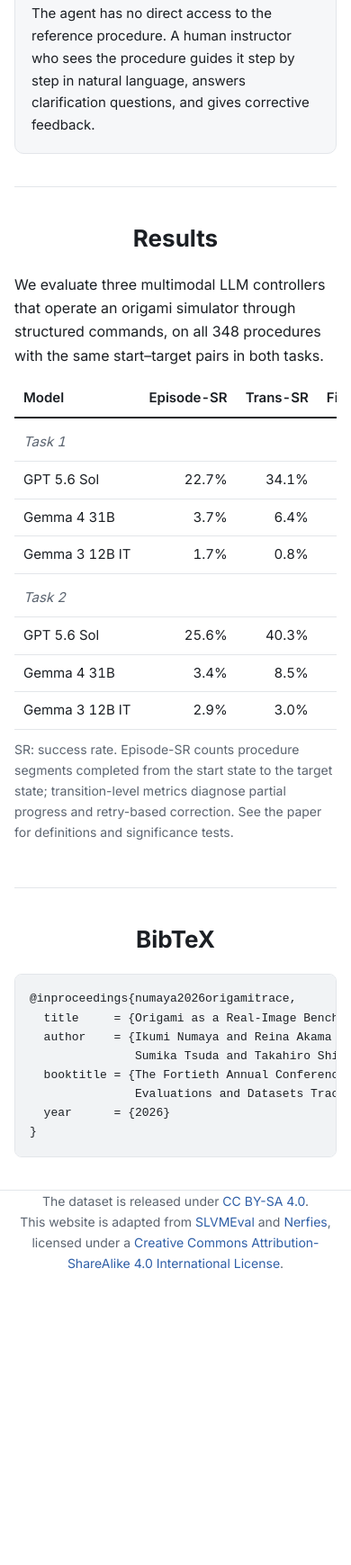
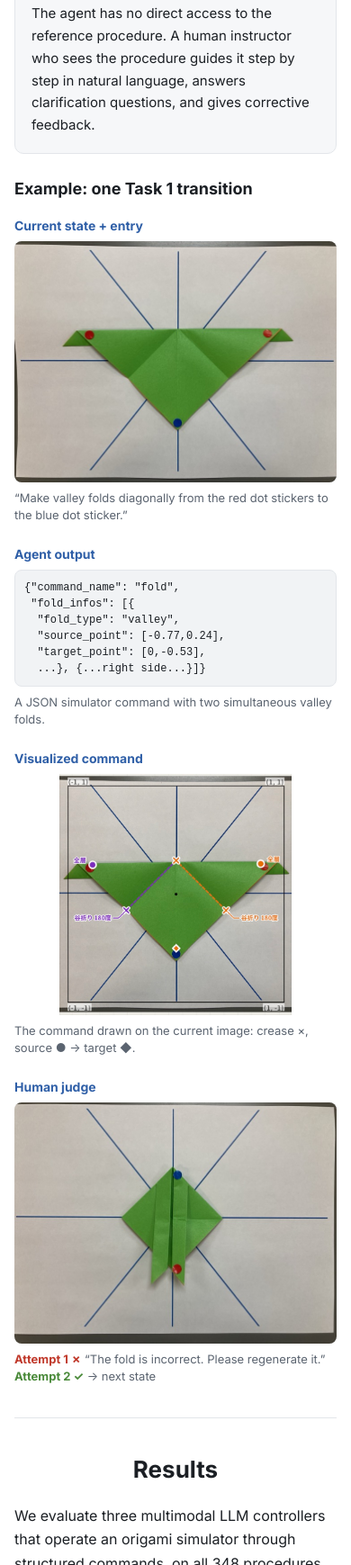
Before and after one commit to tohoku-nlp/OrigamiTrace, a plain HTML site: page docs/index.html in a window 390 px wide. Shown: the part 4880-6619 px from the top of the page at 90% size. Before the commit the page ends 6295 px from the top, so only its background shows below. Drawn offline with Linux system fonts and the light colour scheme.

Commit message:
Add a Task 1 transition example and force light mode on the project page
- Show one Task 1 transition (current state + entry, agent command,
  visualized command, human judgement) below the task cards
- Remove the dark-mode palette and declare color-scheme: only light

Co-Authored-By: Claude Opus 5.5 <noreply@anthropic.com>

```diff
--- a/docs/index.html
+++ b/docs/index.html
@@ -3,6 +3,7 @@
 <head>
   <meta charset="utf-8">
   <meta name="viewport" content="width=device-width, initial-scale=1">
+  <meta name="color-scheme" content="only light">
   <title>OrigamiTrace: Origami as a Real-Image Benchmark for Procedural State-Transition Reasoning</title>
   <meta name="description" content="OrigamiTrace is a benchmark of real step-by-step origami images, textual entries, and difficulty annotations for evaluating procedural state-transition reasoning, with autonomous and human-guided tasks.">
   <meta property="og:title" content="OrigamiTrace: Origami as a Real-Image Benchmark for Procedural State-Transition Reasoning">
@@ -26,34 +27,8 @@
       --btn-text: #ffffff;
       --code-bg: #f1f3f5;
       --title-navy: #162f4b;
-    }
-    @media (prefers-color-scheme: dark) {
-      :root:not([data-theme="light"]) {
-        --bg: #111418;
-        --surface: #191d22;
-        --border: #2a3038;
-        --text: #e7eaee;
-        --muted: #9aa3ad;
-        --accent: #7ea6e6;
-        --accent-2: #8cc77a;
-        --btn-bg: #e7eaee;
-        --btn-text: #111418;
-        --code-bg: #1d2228;
-        --title-navy: #6d8fbf;
-      }
-    }
-    :root[data-theme="dark"] {
-      --bg: #111418;
-      --surface: #191d22;
-      --border: #2a3038;
-      --text: #e7eaee;
-      --muted: #9aa3ad;
-      --accent: #7ea6e6;
-      --accent-2: #8cc77a;
-      --btn-bg: #e7eaee;
-      --btn-text: #111418;
-      --code-bg: #1d2228;
-      --title-navy: #6d8fbf;
+      /* always render in light mode, regardless of the OS / browser setting */
+      color-scheme: only light;
     }
     * { box-sizing: border-box; }
     html { scroll-behavior: smooth; }
@@ -112,6 +87,22 @@
     .task.t2 h3 { color: var(--accent-2); }
     .task p { margin: 0; font-size: 15px; }
     .task img { width: 100%; height: auto; display: block; border-radius: 6px; margin: 4px 0 12px; }
+    .flow { display: grid; grid-template-columns: repeat(4, minmax(0, 1fr)); gap: 30px; margin-top: 14px; }
+    .flow-step h4 { margin: 0 0 6px; font-size: 14px; color: var(--accent); }
+    .flow-media { position: relative; aspect-ratio: 4 / 3; }
+    .flow-step + .flow-step .flow-media::before {
+      content: "→"; position: absolute; left: -24px; top: 50%;
+      transform: translateY(-50%); color: var(--accent); font-weight: 700; font-size: 20px;
+    }
+    .flow-media img { width: 100%; height: 100%; object-fit: cover; display: block; border-radius: 8px; background: var(--border); }
+    .flow-media img.contain { object-fit: contain; background: #fff; }
+    .flow-media pre {
+      height: 100%; margin: 0; padding: 10px;
+      font-size: 10.5px; line-height: 1.5; display: flex; align-items: center; overflow: hidden;
+    }
+    .flow-step p { margin: 8px 0 0; font-size: 13px; line-height: 1.45; color: var(--muted); }
+    .flow-step .ng { color: #c0392b; font-weight: 700; }
+    .flow-step .ok { color: var(--accent-2); font-weight: 700; }
     .levels { display: grid; grid-template-columns: repeat(4, 1fr); gap: 12px; margin-top: 12px; }
     .level { text-align: center; font-size: 14px; }
     .level img { width: 100%; aspect-ratio: 4 / 3; object-fit: cover; border-radius: 8px; border: 1px solid var(--border); }
@@ -171,8 +162,16 @@
       .stats { grid-template-columns: repeat(2, 1fr); }
       .tasks { grid-template-columns: 1fr; }
       .task h3 { min-height: 0; }
+      .flow { grid-template-columns: repeat(2, minmax(0, 1fr)); gap: 22px 16px; }
+      .flow-step + .flow-step .flow-media::before { display: none; }
       .levels { grid-template-columns: repeat(2, 1fr); }
       .abstract p { text-align: left; }
+    }
+    @media (max-width: 560px) {
+      .flow { grid-template-columns: 1fr; }
+      .flow-media { aspect-ratio: auto; }
+      .flow-media img { height: auto; aspect-ratio: 4 / 3; }
+      .flow-media pre { height: auto; font-size: 12px; }
     }
   </style>
 </head>
@@ -286,6 +285,34 @@
           <h3>Task 2: Human-Guided Collaborative Origami State Transition</h3>
           <img src="static/images/task2.png" alt="Task 2: a human instructor who sees the procedure guides the agent in natural language; the agent has no direct access to the dataset." width="1455" height="386" loading="lazy">
           <p>The agent has no direct access to the reference procedure. A human instructor who sees the procedure guides it step by step in natural language, answers clarification questions, and gives corrective feedback.</p>
+        </div>
+      </div>
+      <h3>Example: one Task 1 transition</h3>
+      <div class="flow">
+        <div class="flow-step">
+          <h4>Current state + entry</h4>
+          <div class="flow-media"><img src="static/images/explorer/001_Long-Horned_Samurai_Helmet/001_Long-Horned_Samurai_Helmet__05.jpg" alt="Current state: step 5 of the Long-Horned Samurai Helmet, with red and blue dot stickers." loading="lazy"></div>
+          <p>“Make valley folds diagonally from the red dot stickers to the blue dot sticker.”</p>
+        </div>
+        <div class="flow-step">
+          <h4>Agent output</h4>
+          <div class="flow-media"><pre><code>{"command_name": "fold",
+ "fold_infos": [{
+  "fold_type": "valley",
+  "source_point": [-0.77,0.24],
+  "target_point": [0,-0.53],
+  ...}, {...right side...}]}</code></pre></div>
+          <p>A JSON simulator command with two simultaneous valley folds.</p>
+        </div>
+        <div class="flow-step">
+          <h4>Visualized command</h4>
+          <div class="flow-media"><img class="contain" src="static/images/task1_visualization.jpg" alt="The command drawn on the current image: crease lines marked with crosses, source points with circles, and the shared target point with a diamond." loading="lazy"></div>
+          <p>The command drawn on the current image: crease ×, source ● → target ◆.</p>
+        </div>
+        <div class="flow-step">
+          <h4>Human judge</h4>
+          <div class="flow-media"><img src="static/images/explorer/001_Long-Horned_Samurai_Helmet/001_Long-Horned_Samurai_Helmet__06.jpg" alt="Next reference state: step 6 of the Long-Horned Samurai Helmet." loading="lazy"></div>
+          <p><span class="ng">Attempt 1 ✗</span> “The fold is incorrect. Please regenerate it.”<br><span class="ok">Attempt 2 ✓</span> → next state</p>
         </div>
       </div>
     </section>
```
Also changed, not shown: docs/static/images/task1_visualization.jpg (added).
